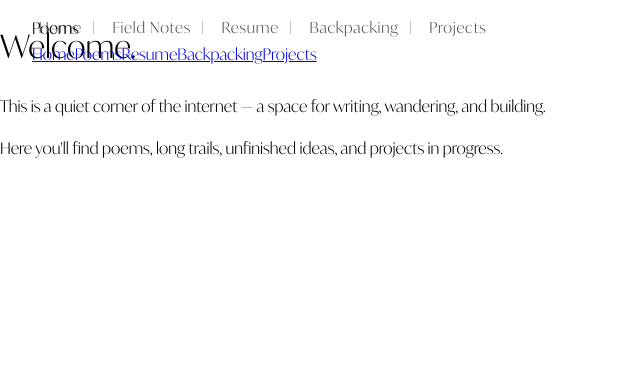
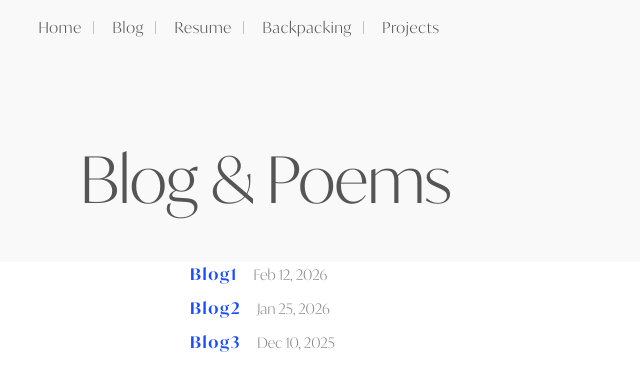
Before and after one commit to roshanibankar/iPortfolio, a React (Vite) app: page /writings in a window 1280 px wide. Shown: the top 390 px of the page, without its empty margins (0-640 px from the left). Built offline with nearby package versions, Linux system fonts and the light colour scheme.

Commit message:
Blog page and Backpacking page done

```diff
--- a/src/components/Navbar.tsx
+++ b/src/components/Navbar.tsx
@@ -6,7 +6,7 @@ export default function Navbar() {
     <header className="navbar">
       <nav className="nav-links">
         <Link to="/">Home</Link>
-        <Link to="/writings">Field Notes</Link>
+        <Link to="/writings">Blog</Link>
         <Link to="/resume">Resume</Link>
         <Link to="/backpacking">Backpacking</Link>
         <Link to="/projects">Projects</Link>
--- a/src/index.css
+++ b/src/index.css
@@ -223,8 +223,8 @@ body {
 }
 
 .contact-icons a img {
-  width: 32px;       /* adjust size as needed */
-  height: 32px;
+  width: 23px;       /* adjust size as needed */
+  height: 23px;
   object-fit: contain;
   transition: transform 0.25s, filter 0.25s;
 }
@@ -234,27 +234,112 @@ body {
   filter: brightness(1.2);        /* optional brightness effect */
 }
 
-
 .backpacking-page {
   display: flex;
   justify-content: center;
   align-items: center;
-  min-height: 100vh; /* full screen height */
-  background-color: #f9f9f9; /* optional */
+  min-height: 100vh;
 }
 
 .backpacking-logos {
   display: flex;
-  gap: 3rem; /* space between the two logos */
+  gap: 4rem;
+  align-items: flex-start; /* align top so branch starts below */
 }
 
-.backpacking-logos a img {
-  width: 80px;     /* adjust size as needed */
-  height: auto;
-  transition: transform 0.25s, filter 0.25s;
+.backpacking-logo {
+  width: 120px;
+  cursor: pointer;
+  transition: transform 0.3s ease;
 }
 
-.backpacking-logos a:hover img {
-  transform: scale(1.1);     /* subtle zoom on hover */
-  filter: brightness(1.2);   /* optional hover effect */
+.backpacking-logo:hover {
+  transform: scale(1.1);
 }
+
+/* Maps branching menu */
+.maps-container {
+  position: relative;
+  display: flex;
+  flex-direction: column;
+  align-items: flex-start; /* start branch from left */
+}
+
+.maps-branch {
+  list-style: none;
+  margin: 0.5rem 0 0 0; /* small gap below logo */
+  padding-left: 1rem;   /* indent for branch */
+  border-left: 2px solid #aaa; /* branch line */
+}
+
+.maps-branch li {
+  margin: 0.3rem 0;
+}
+
+.maps-branch li a {
+  text-decoration: none;
+  color: #555;
+  font-weight: 500;
+  transition: color 0.2s ease, font-weight 0.2s ease;
+}
+
+.maps-branch li a:hover {
+  color: #2b2b2b;
+  font-weight: 700;
+}
+
+
+
+
+.blog-hero {
+  width: 100%;
+  padding: 4rem 2rem 2rem;
+  background-color: #f9f9f9;
+  text-align: left; /* Align heading to left */
+}
+
+.blog-heading {
+  font-family: "Ivy Mode", serif;
+  font-weight: 700; /* bold */
+  font-size: clamp(2.5rem, 6vw, 4rem);
+  color: #555; /* grey */
+  margin-bottom: 1rem;
+  text-align: left; /* align left */
+}
+
+.blog-list {
+  max-width: 900px;
+  margin: 0 auto;
+  padding: 0 1.5rem;
+  display: flex;
+  flex-direction: column;
+  gap: 0.5rem; /* close spacing */
+}
+
+.blog-post {
+  display: flex;
+  align-items: baseline;
+  gap: 1rem;
+}
+
+.blog-title {
+  font-family: "Ivy Mode", serif;
+  font-size: 1rem;
+  color: #1a4dff; /* 90s blue */
+  text-decoration: none;
+  transition: color 0.2s ease;
+  font-weight: 500;
+  letter-spacing: 0.1em;
+  word-spacing: 0.2em;
+
+}
+
+.blog-title:hover {
+  color: #0033cc;
+  text-decoration: underline;
+}
+
+.blog-date {
+  font-size: 0.9rem;
+  color: #888; /* subtle grey for date */
+}
--- a/src/pages/Backpacking.tsx
+++ b/src/pages/Backpacking.tsx
@@ -1,16 +1,58 @@
-import "../index.css"; // or app.css if you prefer
-
+import { useState } from "react";
+import "../index.css";
 
 export default function Backpacking() {
+  const [mapsOpen, setMapsOpen] = useState(false);
+
+  const mapTrips = [
+    { name: "Mumbai", link: "https://maps.app.goo.gl/Xiqd77id5gdqZVKJ7" },
+    { name: "Bangalore", link: "https://maps.app.goo.gl/G46ha1ULMVisJ9Mv5" },
+    { name: "Pune", link: "https://maps.app.goo.gl/BQpgkxd88j4eLQ747" },
+    { name: "North India & Nort-East India", link: "https://maps.app.goo.gl/BeehtdCCnECXb6YV8" },
+    { name: "USA & Canada", link: "https://maps.app.goo.gl/ojg7iep8Pt7c9qGC6" },
+    { name: "South America", link: "https://maps.app.goo.gl/XoB19KQ2RMhUS7UB6" },
+    { name: "Europe", link: "https://maps.app.goo.gl/2hrmRoH8WymDY1UH8" },
+    { name: "Middle-East", link: "https://maps.app.goo.gl/Hr85ZwDDywT4FBKD6" },
+    { name: "Japan | South-Korea", link: "https://maps.app.goo.gl/euhwV4YFV7Mu7EMX8" },
+    { name: "Vietnam & Bali", link: "https://maps.app.goo.gl/sB7AdLUa26i3sJAN9" },
+    { name: "Australia | New-Zealand ", link: "https://maps.app.goo.gl/p7uBx9L17ci93FnV6" },
+  ];
+
   return (
     <div className="backpacking-page">
       <div className="backpacking-logos">
+
+        {/* VSCO Logo (simple link) */}
         <a href="https://vsco.co/rowrowrosh/" target="_blank" rel="noopener noreferrer">
-          <img src="/vsco.svg" alt="VSCO Logo" />
+          <img src="/vsco.svg" alt="VSCO Logo" className="backpacking-logo" />
         </a>
-        <a href="https://maps.google.com/" target="_blank" rel="noopener noreferrer">
-          <img src="/google-maps.svg" alt="Google Maps Logo" />
-        </a>
+
+        {/* Google Maps Logo (branch menu) */}
+        <div className="maps-container">
+          <img
+            src="/google-maps.svg"
+            alt="Google Maps Logo"
+            className="backpacking-logo"
+            onClick={() => setMapsOpen(!mapsOpen)}
+          />
+
+          {mapsOpen && (
+            <ul className="maps-branch">
+              {mapTrips.map((trip, index) => (
+                <li key={index}>
+                  <a
+                    href={trip.link}
+                    target="_blank"
+                    rel="noopener noreferrer"
+                  >
+                    {trip.name}
+                  </a>
+                </li>
+              ))}
+            </ul>
+          )}
+        </div>
+
       </div>
     </div>
   );
--- a/src/pages/Projects.tsx
+++ b/src/pages/Projects.tsx
@@ -1,21 +1,9 @@
-import { Link } from "react-router-dom";
 import "../index.css"; // optional if separating styles
 
 export default function Home() {
   return (
     <>
-      <header className="navbar">
-        <div className="nav-inner">
-          <div className="brand">Your Name</div>
-          <nav>
-            <Link to="/">Home</Link>
-            <Link to="/poems">Poems</Link>
-            <Link to="/resume">Resume</Link>
-            <Link to="/backpacking">Backpacking</Link>
-            <Link to="/projects">Projects</Link>
-          </nav>
-        </div>
-      </header>
+
 
       <main>
         <h1>Welcome.</h1>
--- a/src/pages/Resume.tsx
+++ b/src/pages/Resume.tsx
@@ -1,21 +1,9 @@
-import { Link } from "react-router-dom";
 import "../index.css"; // optional if separating styles
 
 export default function Home() {
   return (
     <>
-      <header className="navbar">
-        <div className="nav-inner">
-          <div className="brand">Your Name</div>
-          <nav>
-            <Link to="/">Home</Link>
-            <Link to="/poems">Poems</Link>
-            <Link to="/resume">Resume</Link>
-            <Link to="/backpacking">Backpacking</Link>
-            <Link to="/projects">Projects</Link>
-          </nav>
-        </div>
-      </header>
+
 
       <main>
         <h1>Welcome.</h1>
--- a/src/pages/Writings.tsx
+++ b/src/pages/Writings.tsx
@@ -1,34 +1,32 @@
-import { Link } from "react-router-dom";
-import "../index.css"; // optional if separating styles
+import "../index.css";
 
-export default function Home() {
+const blogPosts = [
+  { title: "Blog1", link: "/blog/urban-architecture", date: "Feb 12, 2026" },
+  { title: "Blog2", link: "/blog/backpacking-patagonia", date: "Jan 25, 2026" },
+  { title: "Blog3", link: "/blog/ai-architecture", date: "Dec 10, 2025" },
+];
+
+export default function Blog() {
   return (
-    <>
-      <header className="navbar">
-        <div className="nav-inner">
-          <div className="brand">Poems</div>
-          <nav>
-            <Link to="/">Home</Link>
-            <Link to="/poems">Poems</Link>
-            <Link to="/resume">Resume</Link>
-            <Link to="/backpacking">Backpacking</Link>
-            <Link to="/projects">Projects</Link>
-          </nav>
+    <div className="blog-page">
+
+      {/* Hero Section */}
+      <section className="blog-hero">
+        <div className="hero-content">
+          <h1 className="blog-heading">Blog & Poems</h1>
         </div>
-      </header>
+      </section>
 
-      <main>
-        <h1>Welcome.</h1>
-        <p>
-          This is a quiet corner of the internet — a space for writing,
-          wandering, and building.
-        </p>
+      {/* Blog List */}
+      <main className="blog-list">
+        {blogPosts.map((post, index) => (
+          <article key={index} className="blog-post">
+            <a href={post.link} className="blog-title">{post.title}</a>
+            <span className="blog-date">{post.date}</span>
+          </article>
+        ))}
+      </main>
 
-        <p>
-          Here you'll find poems, long trails, unfinished ideas,
-          and projects in progress.
-        </p>
-      </main>
-    </>
+    </div>
   );
 }
```
